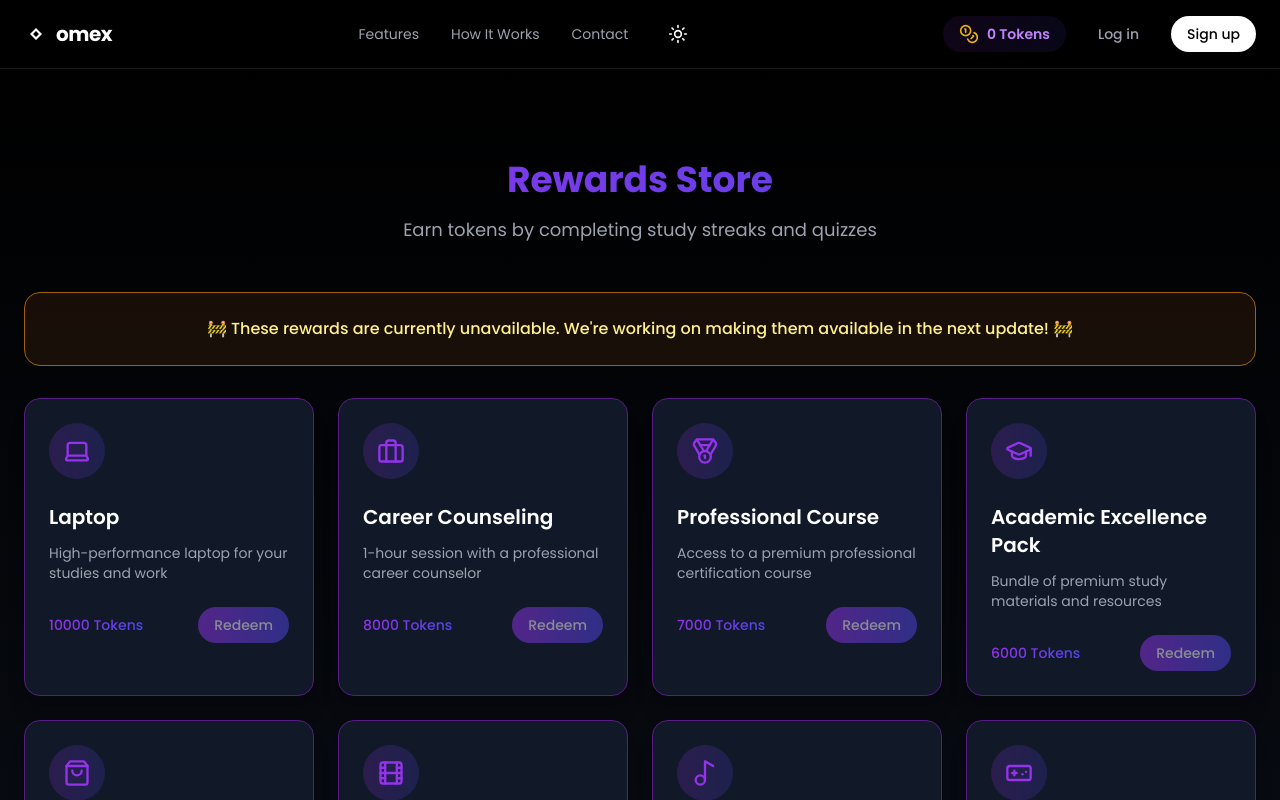
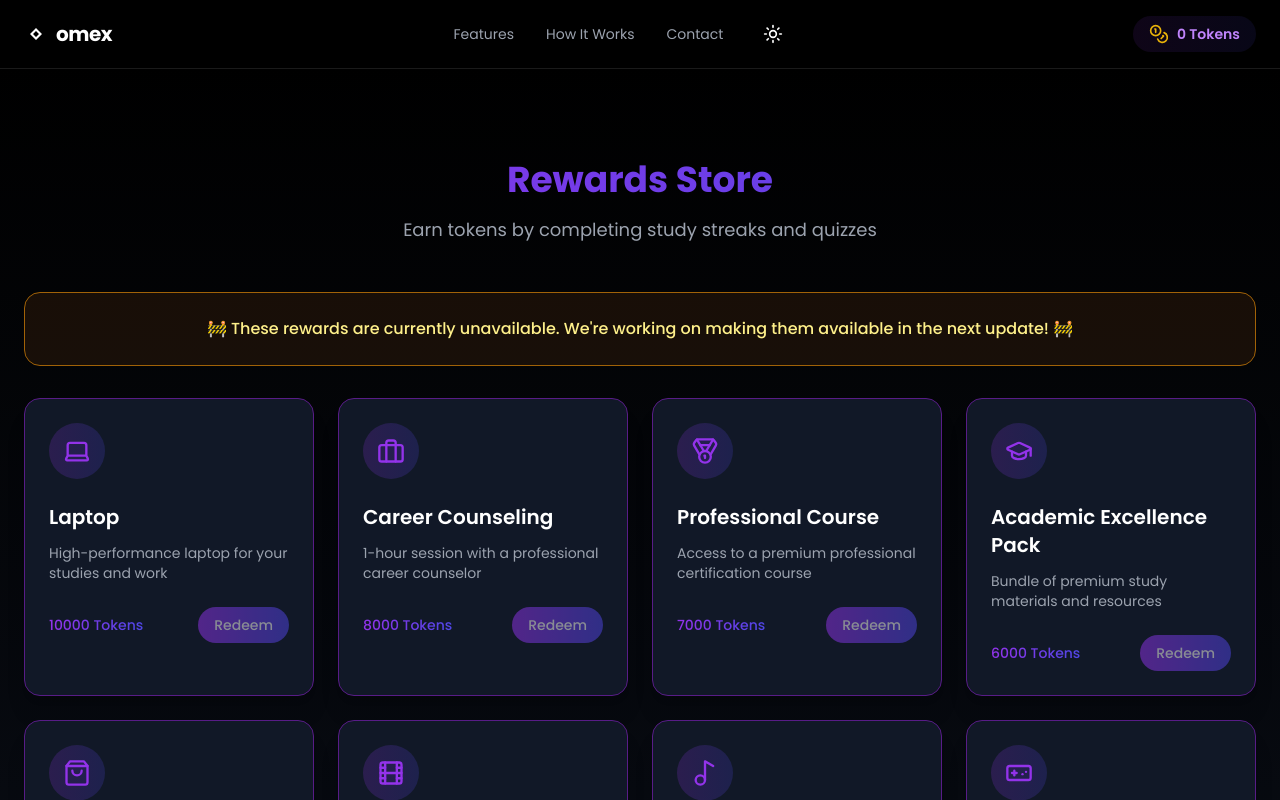
Before and after one commit to Hackathons-DeVS/Omex-Final, a React (Vite) app in the folder frontend/project/: page /rewards in a window 1280 px wide. Shown: the top 800 px of the page. Built offline with nearby package versions, Linux system fonts and the light colour scheme.

Commit message:
Update StudyHeader.tsx

```diff
--- a/frontend/project/src/components/StudyHeader.tsx
+++ b/frontend/project/src/components/StudyHeader.tsx
@@ -37,22 +37,7 @@ export function StudyHeader({ tokens }: StudyHeaderProps) {
               <Coins className="h-5 w-5 text-yellow-500" />
               <span className="text-sm font-semibold text-purple-600 dark:text-purple-400">{tokens} Tokens</span>
             </Link>
-            {!user ? (
-              <>
-                <Link
-                  to="/login"
-                  className="px-4 py-2 text-sm font-medium text-gray-600 hover:text-black dark:text-gray-400 dark:hover:text-white transition-colors"
-                >
-                  Log in
-                </Link>
-                <Link
-                  to="/signup"
-                  className="px-4 py-2 text-sm font-medium text-white dark:text-black bg-black dark:bg-white rounded-full hover:bg-gray-800 dark:hover:bg-gray-100 transition-colors"
-                >
-                  Sign up
-                </Link>
-              </>
-            ) : (
+            {user && (
               <button
                 onClick={() => navigate('/study-streaks')}
                 className="px-4 py-2 text-sm font-medium text-white bg-gradient-to-r from-purple-600 to-indigo-600 rounded-full hover:opacity-90 transition-opacity"
```
